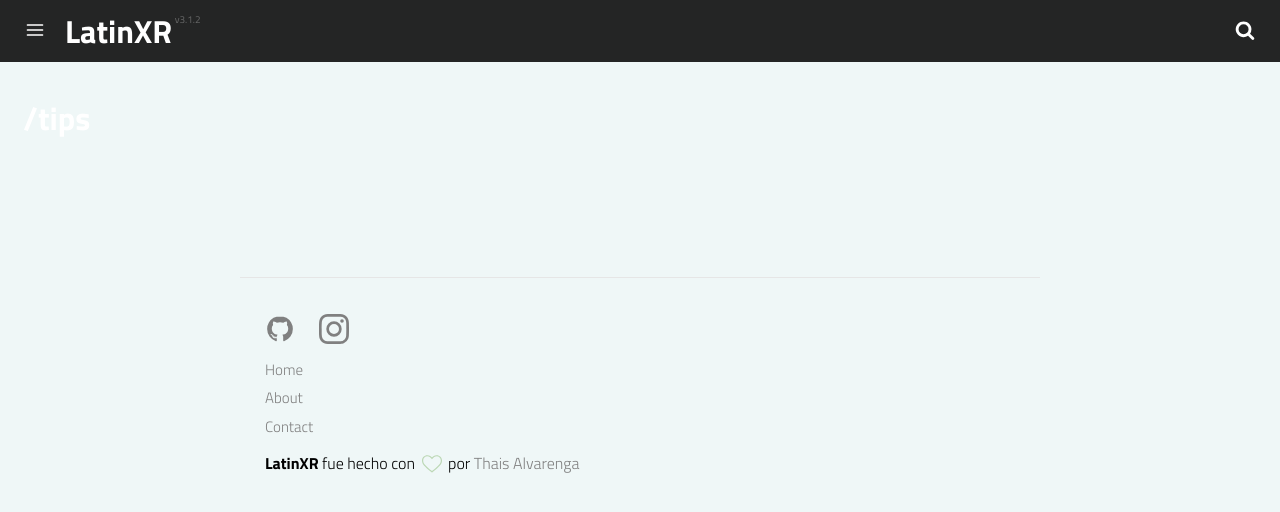
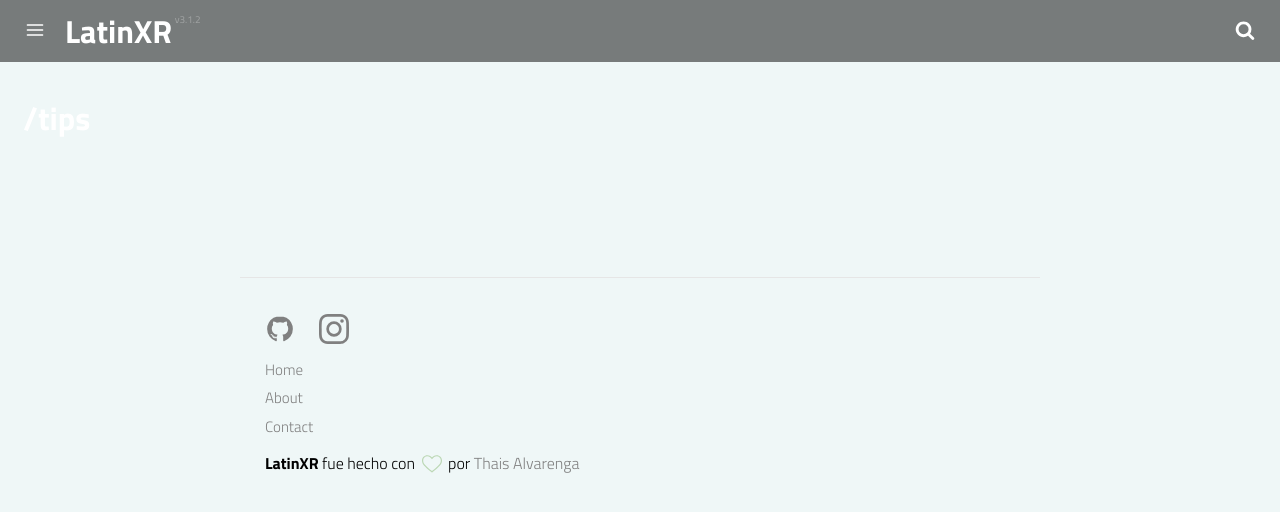
Before and after one commit to LatinXR/latinxr.github.io, a Jekyll site: the page built from category/tips.md, in a window 1280 px wide. Shown: the top 512 px of the page. Built offline with Jekyll 4.4.1, drawn with Linux system fonts in a browser that asks for light colours; a script that is not in the unit is left out.

Commit message:
Update _header.scss

```diff
--- a/_sass/_header.scss
+++ b/_sass/_header.scss
@@ -108,7 +108,7 @@
   background-color: $headerColor;
 
   .bar-header {
-    background-color: rgba(0, 0, 0, 0.85);
+    background-color: rgba(0, 0, 0, 0.5);
   }
 }
 
```
